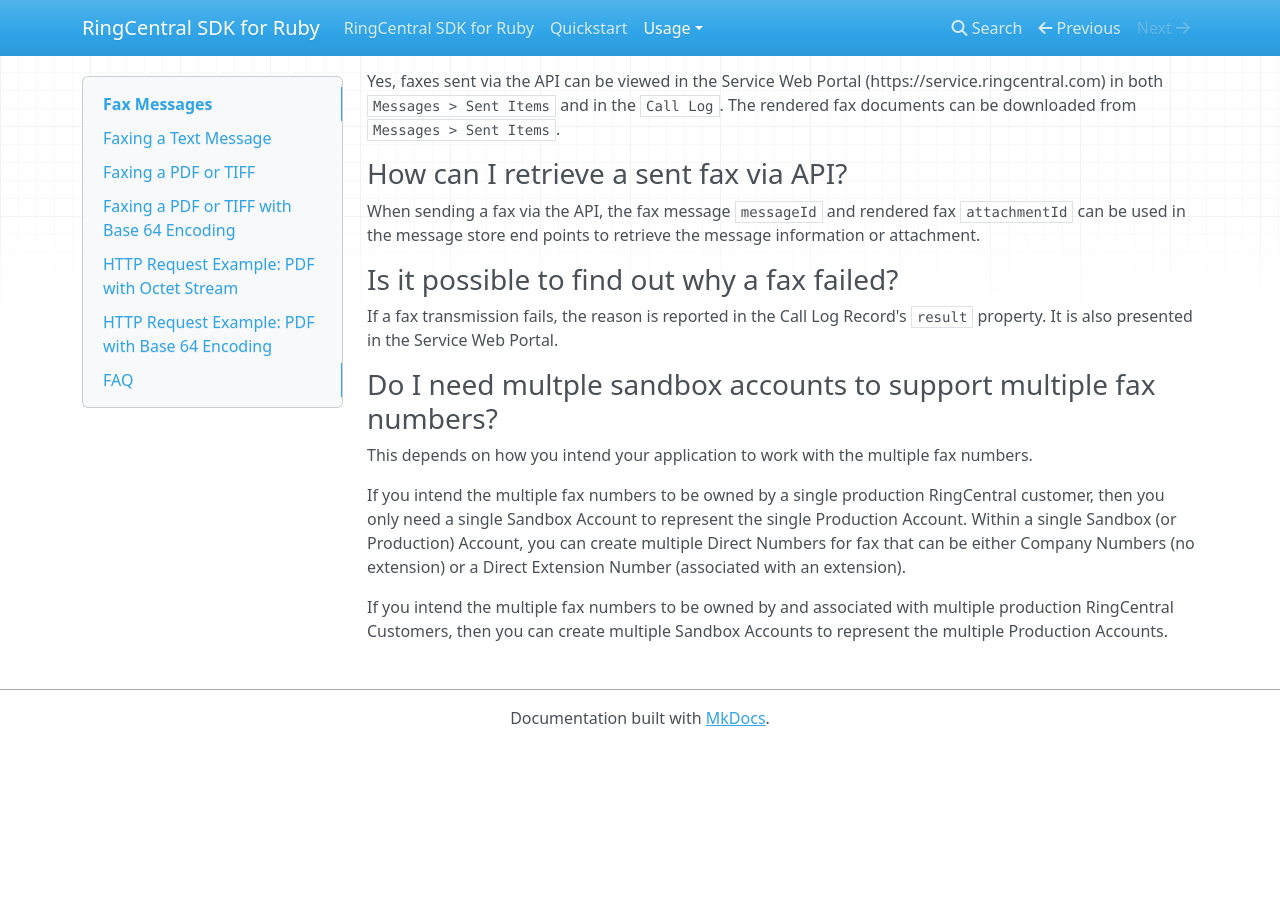
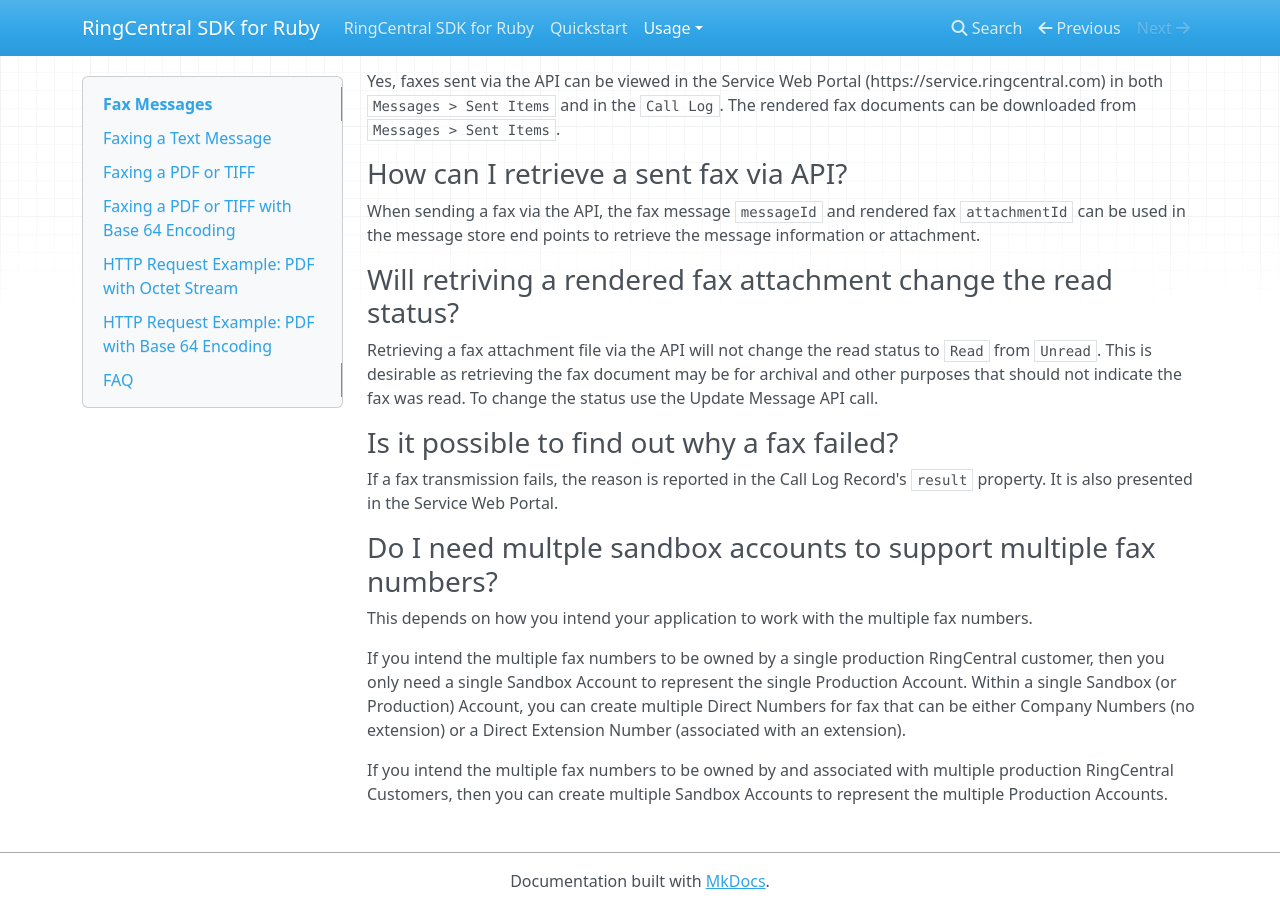
Before and after one commit to grokify/ringcentral-sdk-ruby, an MkDocs documentation site: the page built from docs/usage/messages/Fax-Messages.md, in a window 1280 px wide and 900 px high, scrolled down 2875 px. Built offline with MkDocs 1.6.1, drawn with Linux system fonts in a browser that asks for light colours; nearby versions of some CDN libraries; before the commit the page ends 3621 px from its top, so only the background shows below that.

Commit message:
add to fax docs

```diff
--- a/docs/usage/messages/Fax-Messages.md
+++ b/docs/usage/messages/Fax-Messages.md
@@ -149,6 +149,10 @@
 
 When sending a fax via the API, the fax message `messageId` and rendered fax `attachmentId` can be used in the message store end points to retrieve the message information or attachment.
 
+### Will retriving a rendered fax attachment change the read status?
+
+Retrieving a fax attachment file via the API will not change the read status to `Read` from `Unread`. This is desirable as retrieving the fax document may be for archival and other purposes that should not indicate the fax was read. To change the status use the Update Message API call.
+
 ### Is it possible to find out why a fax failed?
 
 If a fax transmission fails, the reason is reported in the Call Log Record's `result` property. It is also presented in the Service Web Portal.
```
